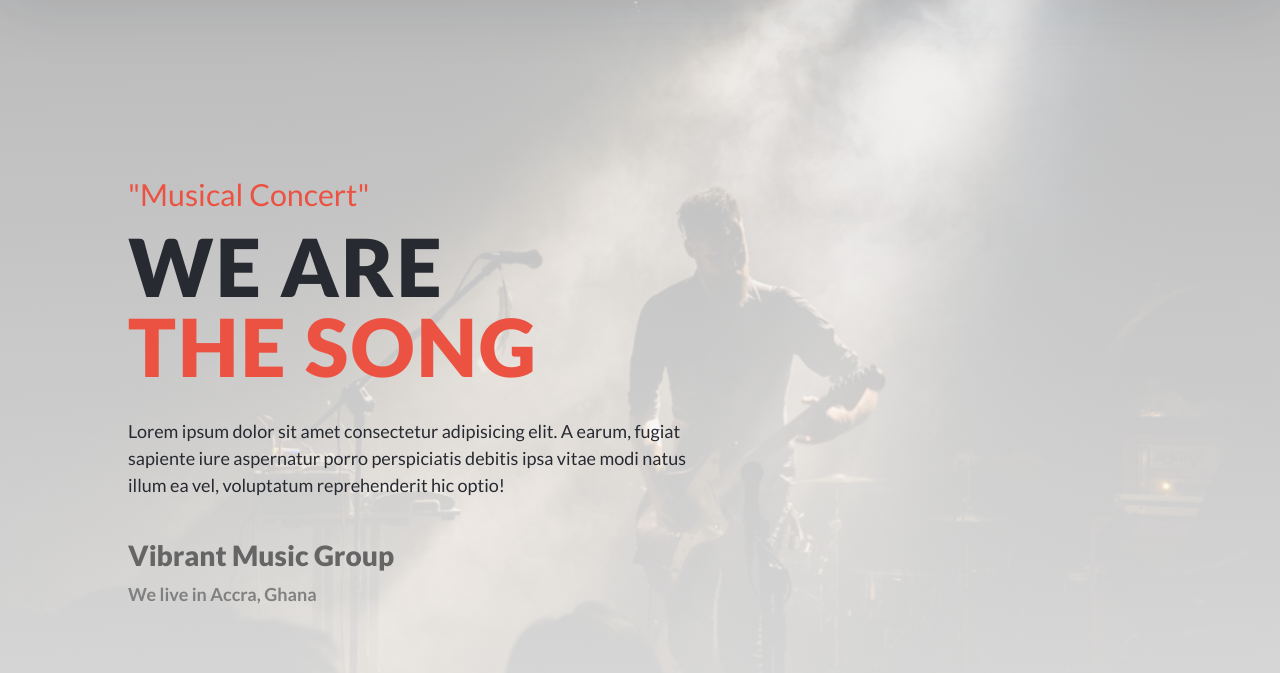
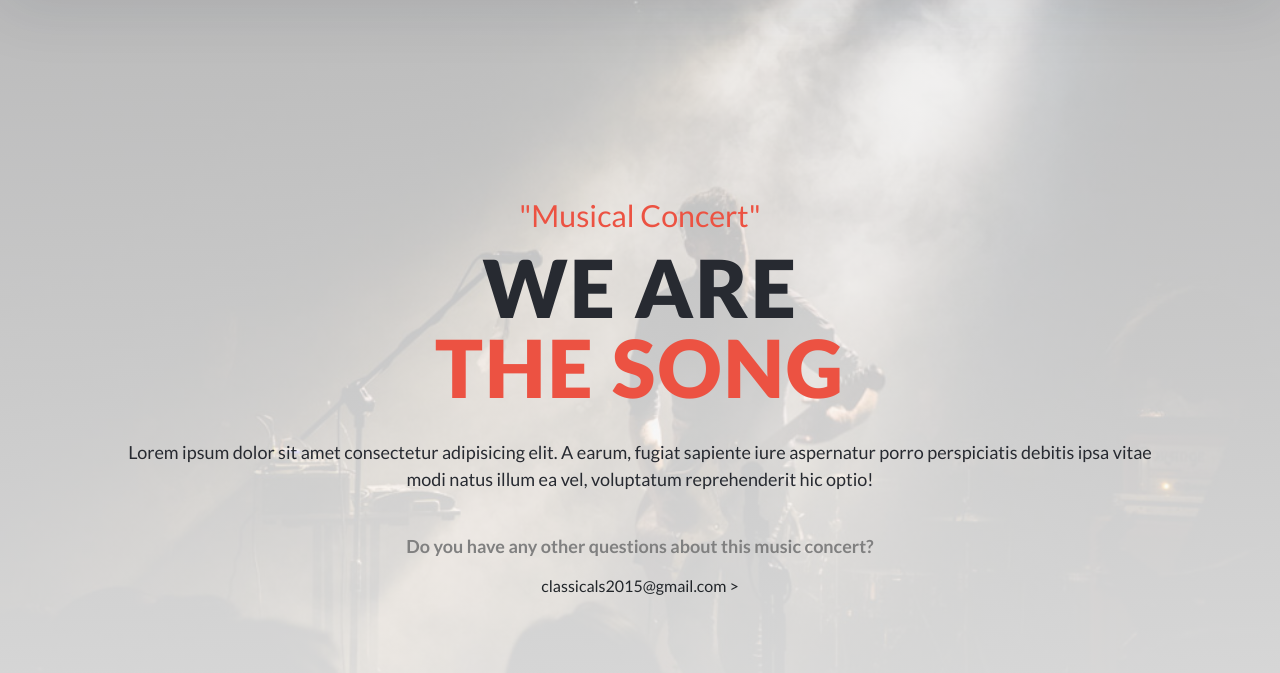
Before and after one commit to til2to/music-concert, a website: page about.html in a window 1280 px wide. Shown: the part 127-800 px from the top of the page. Drawn offline with nearby package versions, Linux system fonts and the light colour scheme.

Commit message:
Added white background and centered the headline section of the about page

```diff
--- /dev/null
+++ b/about.css
@@ -0,0 +1,20 @@
+#banner-section .sub-title {
+  text-align: center;
+}
+
+#banner-section .main-title {
+  text-align: center;
+}
+
+#banner-section .main-title {
+  text-align: center;
+}
+
+#banner-section .banner-description {
+  text-align: center;
+  width: 100%;
+}
+
+.about-contact {
+  text-align: center;
+}
--- a/about.html
+++ b/about.html
@@ -18,7 +18,8 @@
       crossorigin="anonymous"
       referrerpolicy="no-referrer"
     />
-    <link rel="stylesheet" href="./style.css" />
+    <link rel="stylesheet" href="./style.css"/>
+    <link rel="stylesheet" href="./about.css"/>
     <title>Music Concert</title>
   </head>
   <body>
@@ -122,8 +123,8 @@
           </p>
 
           <div class="date-location-info">
-            <h3 class="font-weight-bold">Vibrant Music Group</h3>
-            <p>We live in Accra, Ghana</p>
+            <p class="font-weight-bold about-contact">Do you have any other questions about this music concert? </p>
+            <h6 class="about-contact">classicals2015@gmail.com <span>></span></h6>
           </div>
         </div>
       </section>
--- a/style.css
+++ b/style.css
@@ -872,7 +872,7 @@ section#about-wrapper section#main-program-section div.card div.program-overlay
 /* X-Large devices (large desktops, 1200px and up) */
 @media (min-width: 1200px) {
   #banner-section .main-title {
-    width: 80%;
+    width: 100%;
     letter-spacing: 2px;
     line-height: 80px;
     font-size: 5rem;
```
